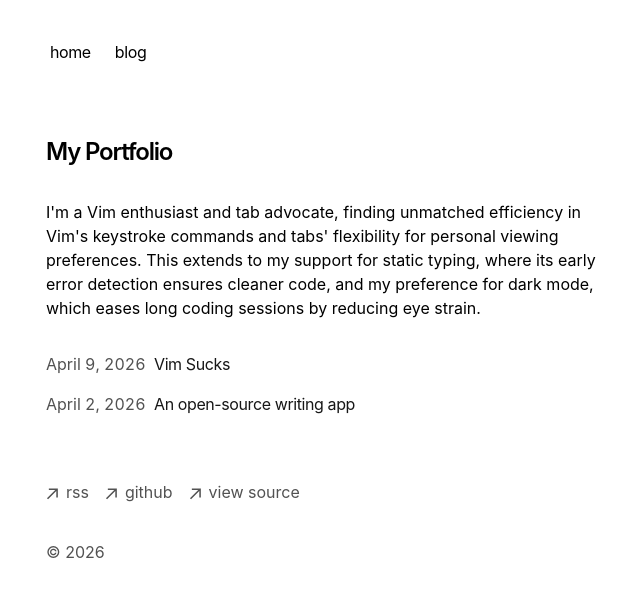
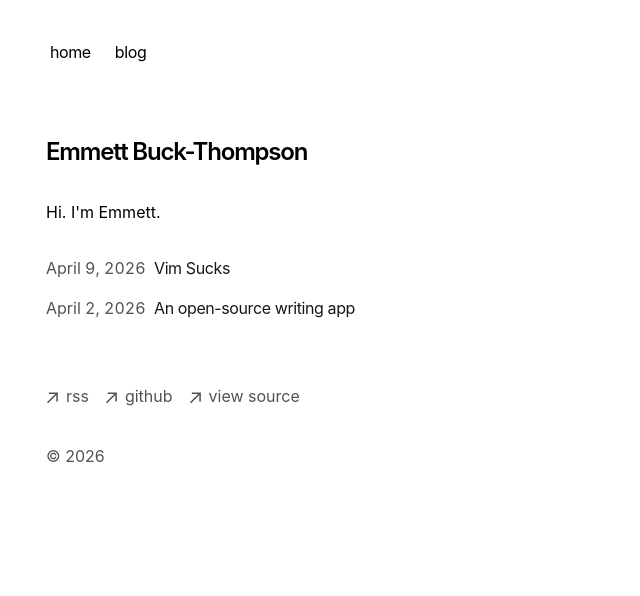
Before and after one commit to scra-bit/emmett-website, a Next.js app: page / in a window 1280 px wide. Shown: the top 596 px of the page, without its empty margins (306-946 px from the left). Built offline with nearby package versions, Linux system fonts and the light colour scheme.

Commit message:
Update page.tsx

```diff
--- a/app/page.tsx
+++ b/app/page.tsx
@@ -4,14 +4,10 @@
   return (
     <section>
       <h1 className="mb-8 text-2xl font-semibold tracking-tighter">
-        My Portfolio
+        Emmett Buck-Thompson
       </h1>
       <p className="mb-4">
-        {`I'm a Vim enthusiast and tab advocate, finding unmatched efficiency in
-        Vim's keystroke commands and tabs' flexibility for personal viewing
-        preferences. This extends to my support for static typing, where its
-        early error detection ensures cleaner code, and my preference for dark
-        mode, which eases long coding sessions by reducing eye strain.`}
+        {`Hi. I'm Emmett.`}
       </p>
       <div className="my-8">
         <BlogPosts />
```
